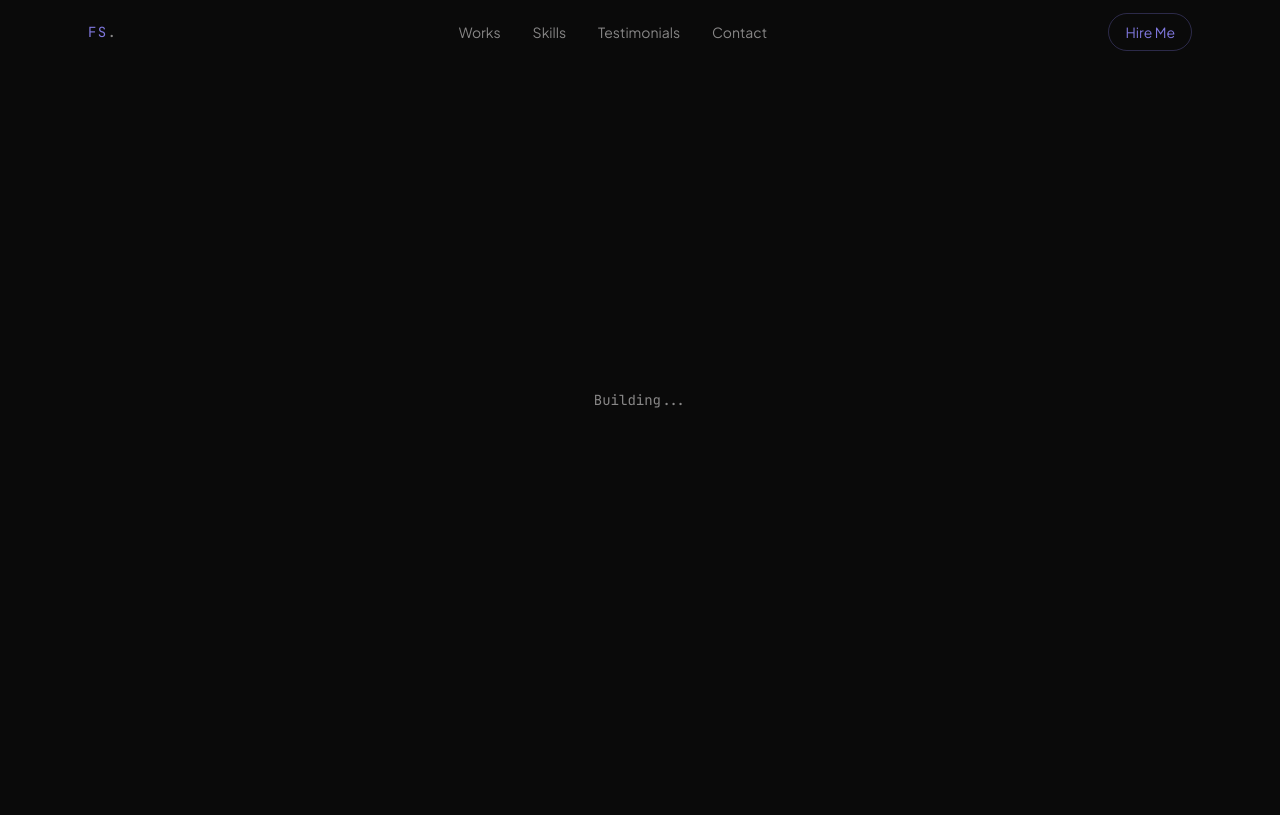
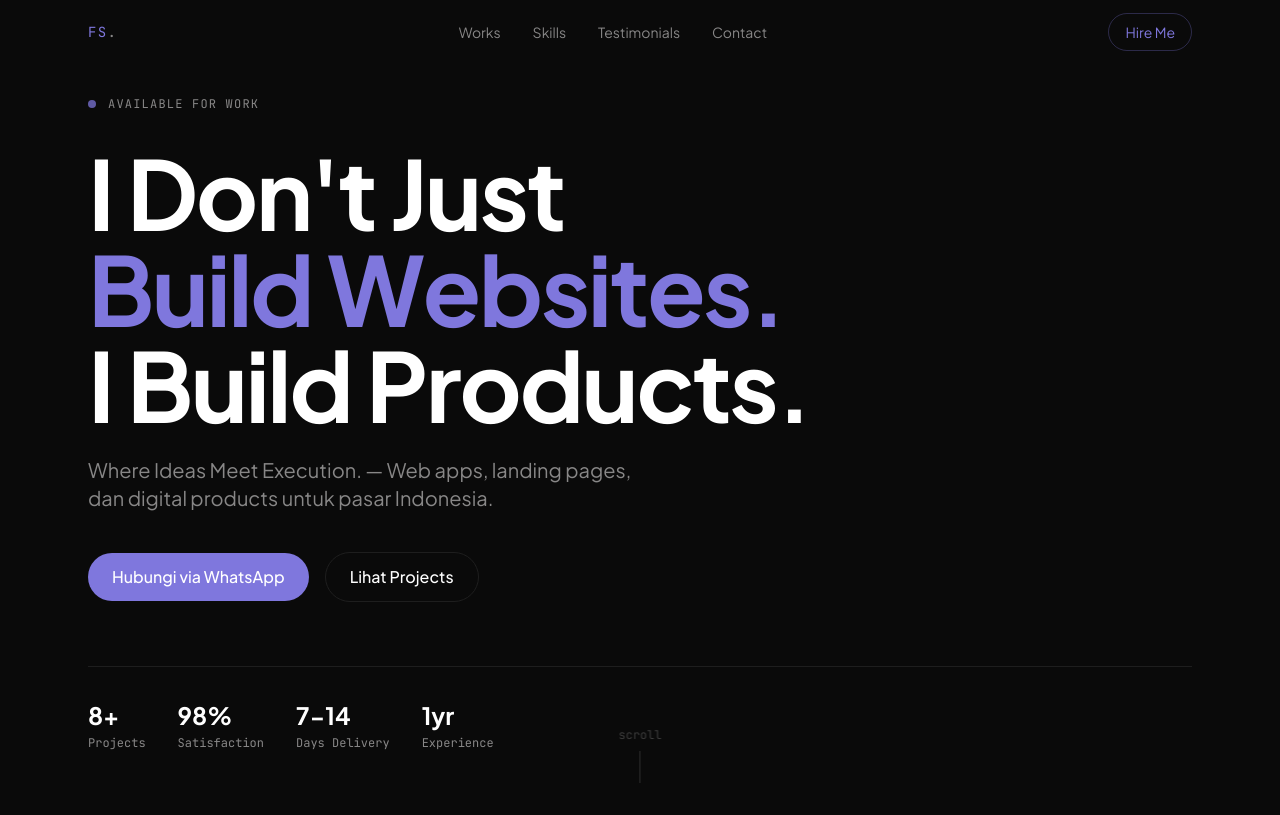
Before and after one commit to ferdyan123/ferdyan-portfolio, a Next.js app: page / in a window 1280 px wide. Built offline with nearby package versions, Linux system fonts and the light colour scheme.

Commit message:
feat: hero section

```diff
--- a/app/page.js
+++ b/app/page.js
@@ -1,12 +1,11 @@
 import Navbar from '@/components/Navbar'
+import Hero from '@/components/Hero'
 
 export default function Home() {
   return (
     <main>
       <Navbar />
-      <div className="h-screen flex items-center justify-center">
-        <p className="text-muted font-mono text-sm">Building...</p>
-      </div>
+      <Hero />
     </main>
   )
 }
--- /dev/null
+++ b/components/Hero.jsx
@@ -0,0 +1,100 @@
+'use client'
+
+import { useEffect, useRef } from 'react'
+import { siteConfig } from '@/data/projects'
+import { formatWhatsApp } from '@/lib/utils'
+
+export default function Hero() {
+  const headingRef = useRef(null)
+
+  useEffect(() => {
+    const letters = headingRef.current?.querySelectorAll('.letter')
+    if (!letters) return
+    letters.forEach((el, i) => {
+      el.style.animationDelay = `${i * 0.04}s`
+      el.classList.add('animate-fade-up')
+    })
+  }, [])
+
+  const splitText = (text) =>
+    text.split('').map((char, i) => (
+      <span
+        key={i}
+        className="letter inline-block opacity-0"
+        style={{ whiteSpace: char === ' ' ? 'pre' : 'normal' }}
+      >
+        {char}
+      </span>
+    ))
+
+  return (
+    <section className="relative min-h-screen flex flex-col justify-center px-6 max-w-6xl mx-auto pt-24 pb-16">
+      <div className="flex items-center gap-3 mb-8">
+        <span className="w-2 h-2 rounded-full bg-accent animate-pulse" />
+        <span className="font-mono text-xs text-muted tracking-widest uppercase">
+          Available for work
+        </span>
+      </div>
+
+      <h1
+        ref={headingRef}
+        className="text-5xl md:text-7xl lg:text-8xl font-bold leading-tight tracking-tight mb-6"
+      >
+        {splitText("I Don't Just")}
+        <br />
+        <span className="text-accent">{splitText('Build Websites.')}</span>
+        <br />
+        {splitText('I Build Products.')}
+      </h1>
+
+      <p className="text-muted text-lg md:text-xl max-w-xl mb-10 leading-relaxed">
+        {siteConfig.subTagline} — Web apps, landing pages, dan digital
+        products untuk pasar Indonesia.
+      </p>
+
+      <div className="flex flex-wrap items-center gap-4">
+        <a
+          href={formatWhatsApp(
+            siteConfig.whatsapp,
+            siteConfig.whatsappMessage
+          )}
+          target="_blank"
+          rel="noopener noreferrer"
+          className="flex items-center gap-2 px-6 py-3 bg-accent text-white rounded-full font-medium hover:bg-accent-dim transition-all duration-300 hover:scale-105"
+        >
+          Hubungi via WhatsApp
+        </a>
+        <a
+          href="#works"
+          className="flex items-center gap-2 px-6 py-3 border border-border text-white rounded-full font-medium hover:border-accent hover:text-accent transition-all duration-300"
+        >
+          Lihat Projects
+        </a>
+      </div>
+
+      <div className="flex flex-wrap gap-8 mt-16 pt-8 border-t border-border">
+        <div>
+          <p className="text-2xl font-bold text-white">8+</p>
+          <p className="text-xs text-muted mt-1 font-mono">Projects</p>
+        </div>
+        <div>
+          <p className="text-2xl font-bold text-white">98%</p>
+          <p className="text-xs text-muted mt-1 font-mono">Satisfaction</p>
+        </div>
+        <div>
+          <p className="text-2xl font-bold text-white">7-14</p>
+          <p className="text-xs text-muted mt-1 font-mono">Days Delivery</p>
+        </div>
+        <div>
+          <p className="text-2xl font-bold text-white">1yr</p>
+          <p className="text-xs text-muted mt-1 font-mono">Experience</p>
+        </div>
+      </div>
+
+      <div className="absolute bottom-8 left-1/2 -translate-x-1/2 flex flex-col items-center gap-2 opacity-40">
+        <span className="font-mono text-xs text-muted">scroll</span>
+        <div className="w-px h-8 bg-muted animate-pulse" />
+      </div>
+    </section>
+  )
+}
```
